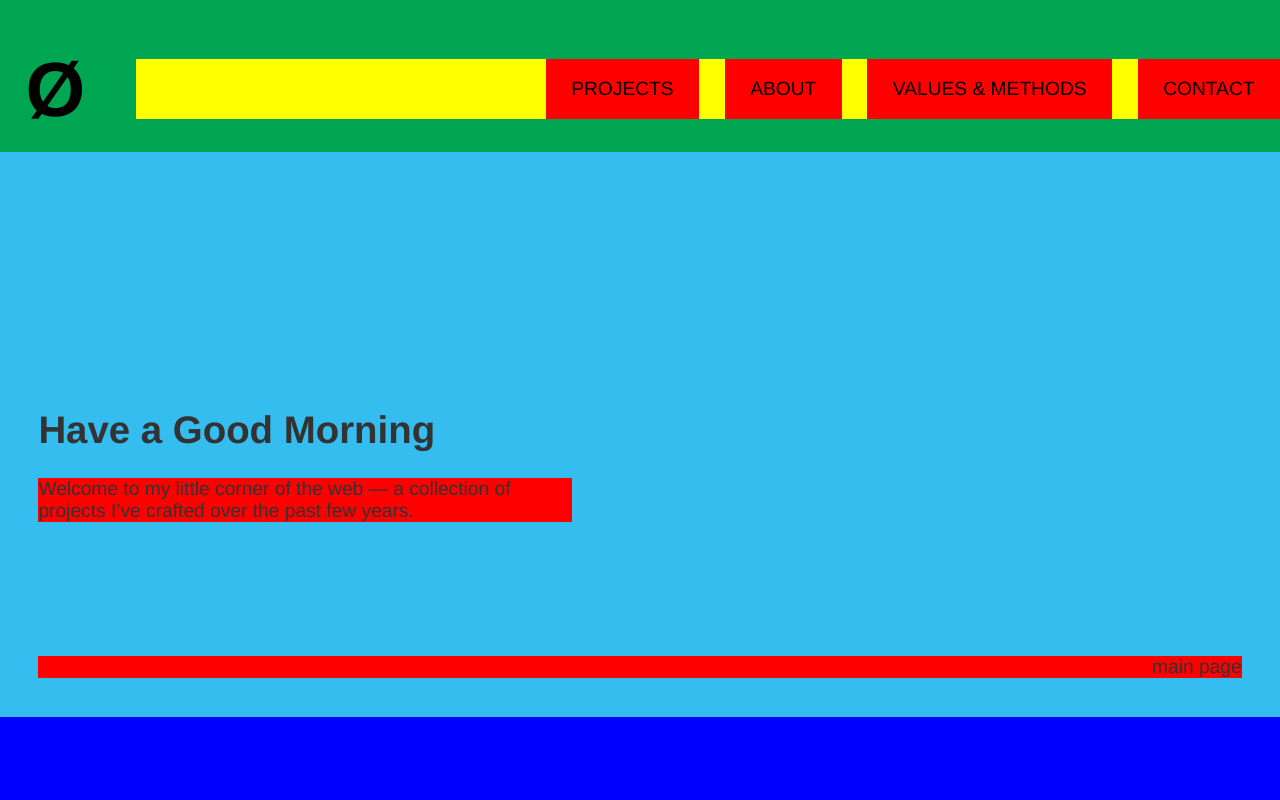
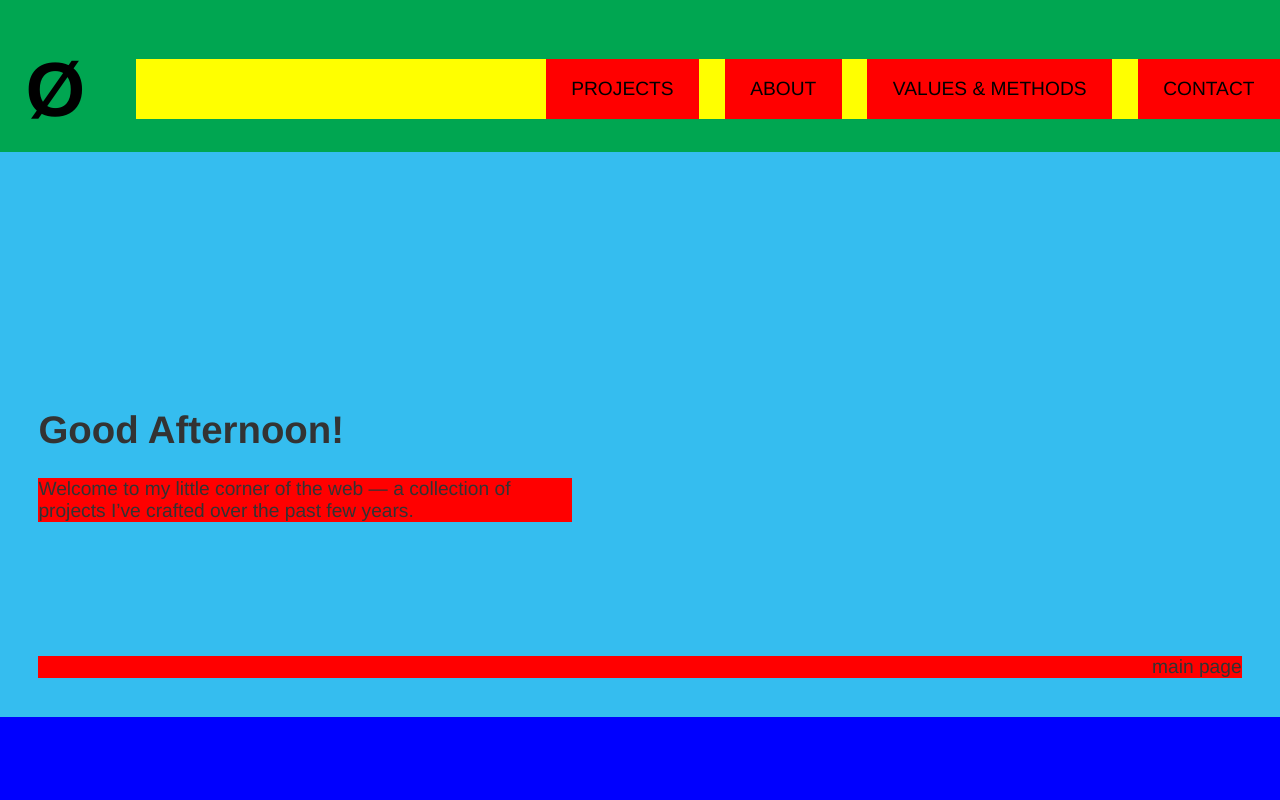
Before and after one commit to mario8988silva/frontend_project, a React (Vite) app in the folder mariosilva/: page / in a window 1280 px wide. Shown: the top 800 px of the page. Built offline with nearby package versions, Linux system fonts and the light colour scheme; no server answers.

Commit message:
banner message

```diff
--- /dev/null
+++ b/mariosilva/src/app/greetings.jsx
@@ -0,0 +1,26 @@
+export const getGreetings = () => {
+    const now = new Date();
+    const hours = now.getHours();
+    const minutes = now.getMinutes();
+
+    const totalMins = hours * 60 + minutes;
+
+    if (totalMins >= 60 && totalMins < 299) {
+        return "Well Hello, Night Owl...";
+
+    } else if (totalMins >= 300 && totalMins < 719) {
+        return "Good Morning!";
+
+    } else if (totalMins >= 720 && totalMins < 839) {
+        return "Lunch Break? Bon Appétit!";
+
+    } else if (totalMins >= 840 && totalMins < 1079) {
+        return "Good Afternoon!";
+
+    } else if (totalMins >= 1080 && totalMins < 1199) {
+        return "Hope You Had a Nice Day";
+
+    } else {
+        return "Have a Good Night...";
+    }
+};
--- a/mariosilva/src/components/Banner.jsx
+++ b/mariosilva/src/components/Banner.jsx
@@ -1,10 +1,14 @@
+import {getGreetings } from "../app/greetings";
+
 const Banner = () => {
+    const message = getGreetings();
+
     return (
 
         <section className="banner">
 
             <article>
-                <h1>Have a Good Morning</h1>
+                <h1>{message}</h1>
                 <p>Welcome to my little corner of the web — a collection of projects I’ve crafted over the past few years.</p>
             </article>
 
@@ -13,6 +17,10 @@ const Banner = () => {
             </article>
         </section>
     )
+
+
 }
 
+
+
 export default Banner;
```
